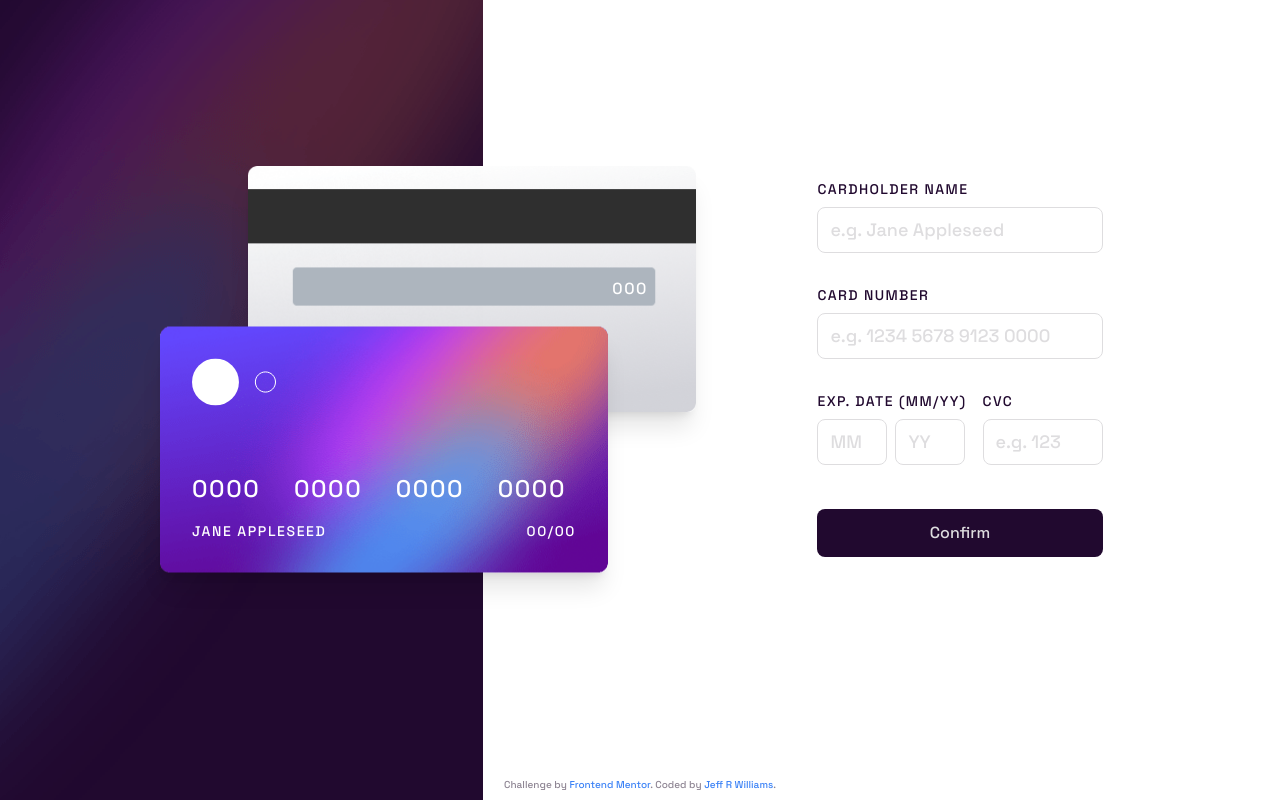
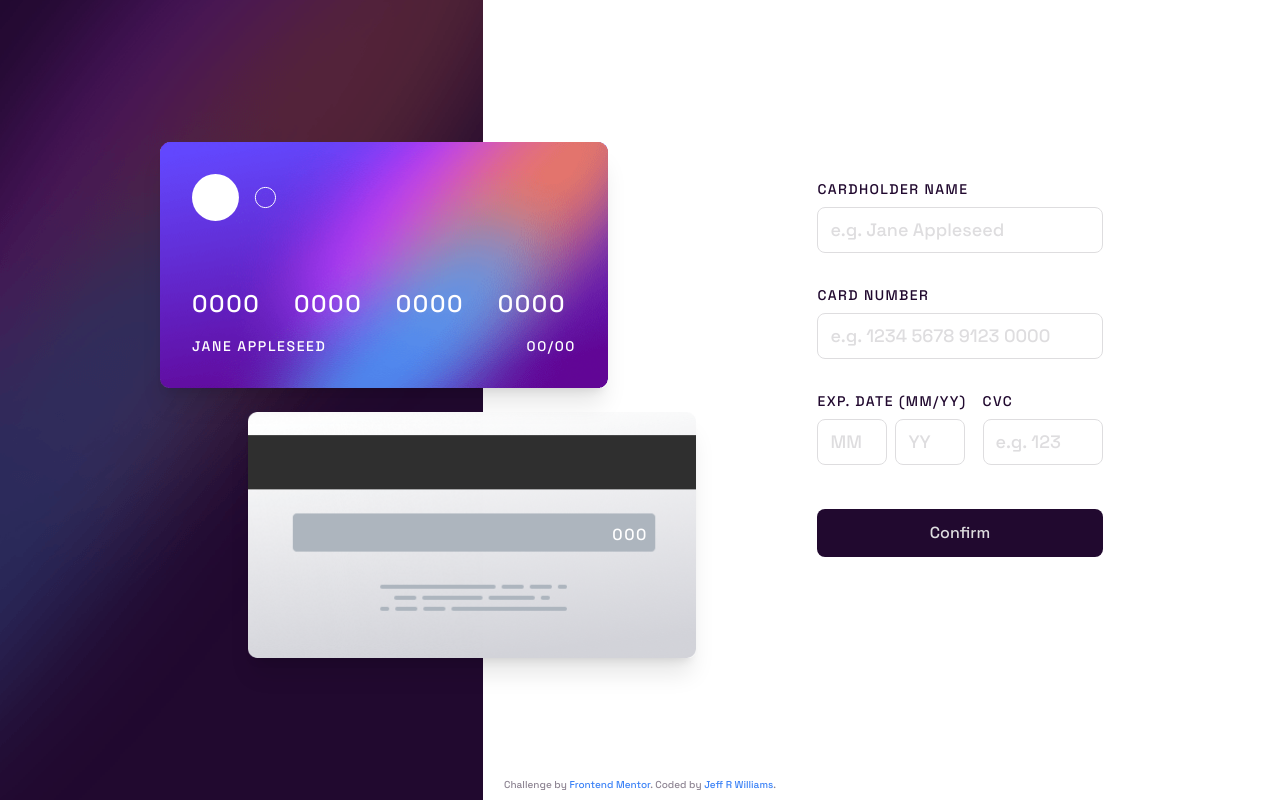
Before and after one commit to orphandeity/interactive-card-details-form, a React (Vite) app: page / in a window 1280 px wide. Built offline with nearby package versions, Linux system fonts and the light colour scheme.

Commit message:
fix desktop layout

```diff
--- a/src/App.tsx
+++ b/src/App.tsx
@@ -20,7 +20,7 @@ function App() {
 // Background Cards
 const CardFront = () => {
   return (
-    <div className='relative z-50 flex h-[176px] max-w-[320px] translate-y-3/4 translate-x-4 flex-col justify-between rounded-lg bg-card-front bg-contain bg-center bg-no-repeat px-8 py-8 shadow-xl md:h-[246px] md:max-w-md md:translate-x-[160px] md:p-8'>
+    <div className='relative z-50 flex h-[176px] max-w-[320px] translate-y-3/4 translate-x-4 flex-col justify-between rounded-lg bg-card-front bg-contain bg-center bg-no-repeat px-8 py-8 shadow-xl md:h-[246px] md:max-w-md md:translate-y-0 md:translate-x-[160px] md:p-8'>
       <Logo />
       <div>
         <div className='flex max-w-[374px] justify-between pt-4 text-base md:text-2xl'>
@@ -40,7 +40,7 @@ const CardFront = () => {
 
 const CardBack = () => {
   return (
-    <div className='-z-10 mt-6 flex h-[176px] max-w-[320px] translate-x-10 -translate-y-full items-center justify-end rounded-lg bg-card-back bg-cover bg-center bg-no-repeat p-8 shadow-xl md:h-[246px] md:max-w-md md:translate-x-[248px]'>
+    <div className='-z-10 mt-6 flex h-[176px] max-w-[320px] translate-x-10 -translate-y-full items-center justify-end rounded-lg bg-card-back bg-cover bg-center bg-no-repeat p-8 shadow-xl md:h-[246px] md:max-w-md md:translate-y-0 md:translate-x-[248px]'>
       <div className='text-sm md:-translate-x-4 md:text-base'>000</div>
     </div>
   )
```
